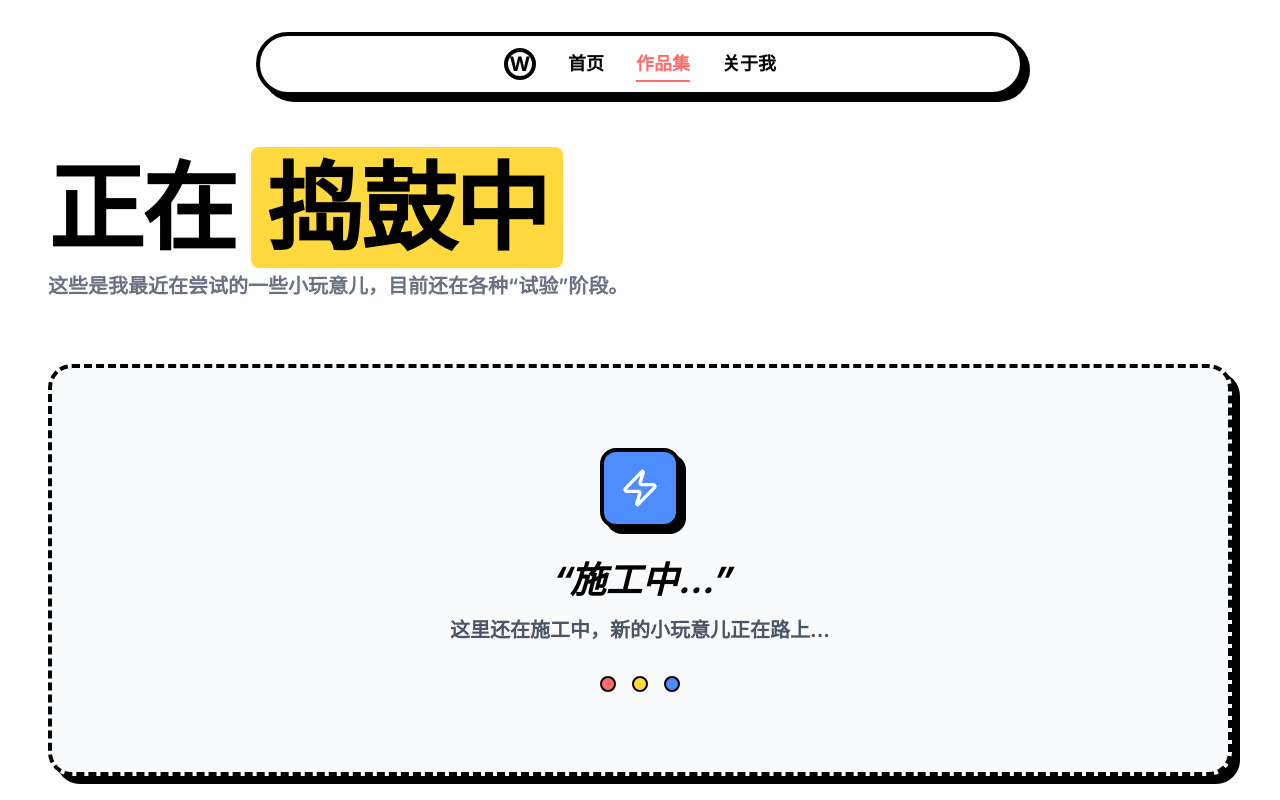
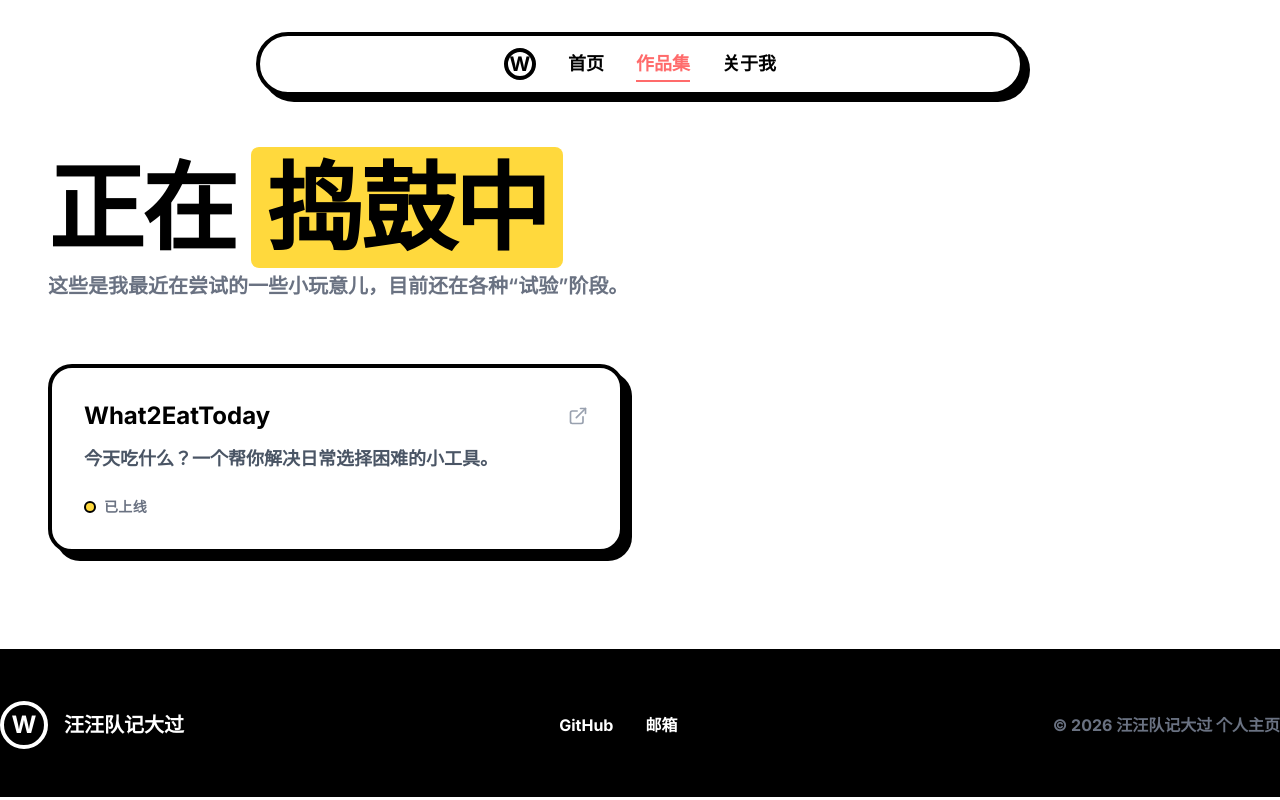
Before and after one commit to chengtaos/MyWebsite, a React (Vite) app: page / in a window 1280 px wide. Both pictures are taken after a click on the button "随便看看". Shown: the top 800 px of the page. Built offline with nearby package versions, Linux system fonts and the light colour scheme.

Commit message:
feat: 添加作品集数据支持，更新作品展示逻辑

```diff
--- a/src/components/Portfolio.tsx
+++ b/src/components/Portfolio.tsx
@@ -1,5 +1,9 @@
 import { motion } from "motion/react";
-import { Zap } from "lucide-react";
+import { ExternalLink, Zap } from "lucide-react";
+import { projects } from "../data/projects.ts";
+
+const onlineProjects = projects.filter((p) => p.status === "online");
+const wipProjects = projects.filter((p) => p.status === "wip");
 
 const Portfolio = () => {
   return (
@@ -13,6 +17,76 @@ const Portfolio = () => {
         </p>
       </div>
 
+      {onlineProjects.length > 0 && (
+        <div className="grid grid-cols-1 md:grid-cols-2 gap-8">
+          {onlineProjects.map((project, idx) => (
+            <motion.a
+              key={project.title}
+              href={project.link}
+              target="_blank"
+              rel="noopener noreferrer"
+              initial={{ opacity: 0, y: 30 }}
+              whileInView={{ opacity: 1, y: 0 }}
+              viewport={{ once: true }}
+              transition={{ delay: idx * 0.1 }}
+              className="brutalist-card p-8 flex flex-col justify-between gap-6 cursor-pointer group hover:bg-brand-yellow/20"
+            >
+              <div className="space-y-3">
+                <div className="flex items-center justify-between">
+                  <h3 className="text-2xl font-extrabold group-hover:underline">
+                    {project.title}
+                  </h3>
+                  <ExternalLink
+                    size={20}
+                    className="text-gray-400 group-hover:text-black transition-colors shrink-0"
+                  />
+                </div>
+                <p className="text-gray-600 font-semibold text-lg leading-relaxed">
+                  {project.description}
+                </p>
+              </div>
+              <div className="flex items-center gap-2">
+                <div className="h-3 w-3 rounded-full bg-brand-yellow border-2 border-black" />
+                <span className="text-sm font-bold uppercase tracking-wide text-gray-500">
+                  已上线
+                </span>
+              </div>
+            </motion.a>
+          ))}
+        </div>
+      )}
+
+      {wipProjects.length > 0 && (
+        <div className="grid grid-cols-1 md:grid-cols-2 gap-8">
+          {wipProjects.map((project, idx) => (
+            <motion.div
+              key={project.title}
+              initial={{ opacity: 0, y: 30 }}
+              whileInView={{ opacity: 1, y: 0 }}
+              viewport={{ once: true }}
+              transition={{ delay: idx * 0.1 }}
+              className="brutalist-card p-8 flex flex-col gap-6 bg-gray-50 border-dashed"
+            >
+              <div className="space-y-3">
+                <h3 className="text-2xl font-extrabold text-gray-400">
+                  {project.title}
+                </h3>
+                <p className="text-gray-400 font-semibold text-lg leading-relaxed">
+                  {project.description}
+                </p>
+              </div>
+              <div className="flex items-center gap-2">
+                <div className="h-3 w-3 rounded-full bg-gray-300 border-2 border-black" />
+                <span className="text-sm font-bold uppercase tracking-wide text-gray-400">
+                  施工中
+                </span>
+              </div>
+            </motion.div>
+          ))}
+        </div>
+      )}
+
+      {projects.length === 0 && (
         <motion.div
           initial={{ opacity: 0, y: 30 }}
           whileInView={{ opacity: 1, y: 0 }}
@@ -34,6 +108,7 @@ const Portfolio = () => {
             <div className="h-4 w-4 rounded-full bg-brand-blue border-2 border-black" />
           </div>
         </motion.div>
+      )}
     </div>
   );
 };
--- /dev/null
+++ b/src/data/projects.ts
@@ -0,0 +1,15 @@
+export interface Project {
+  title: string;
+  description: string;
+  link: string;
+  status: "online" | "wip";
+}
+
+export const projects: Project[] = [
+  {
+    title: "What2EatToday",
+    description: "今天吃什么？一个帮你解决日常选择困难的小工具。",
+    link: "https://github.com/chengtaos/What2EaToday",
+    status: "online",
+  },
+];
```
Also changed, not shown: 1 other file (tests, documents, lock files or other folders). Lines whose indentation alone changed are shown as unchanged.
